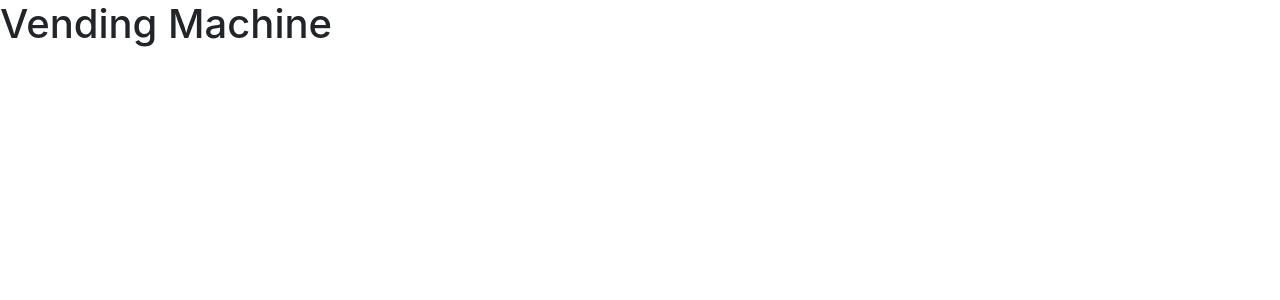
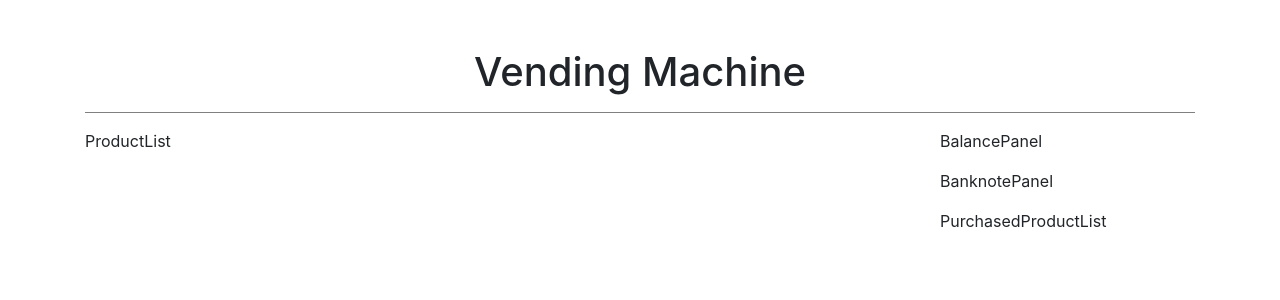
Before and after one commit to LieLust/vending-machine, a React (Create React App) app: page / in a window 1280 px wide. Shown: the top 300 px of the page. Built offline with nearby package versions, Linux system fonts and the light colour scheme.

Commit message:
init components, app and json data

```diff
--- a/src/App.js
+++ b/src/App.js
@@ -1,11 +1,39 @@
-import React from 'react'
+import React, { Component } from 'react'
 
-function App() {
-  return (
-    <div className='App'>
-      <h1>Vending Machine</h1>
-    </div>
-  )
+/* import Json */
+import products from './products'
+
+/* import components */
+import ProductList from './components/ProductList'
+import BalancePanel from './components/BalancePanel'
+import BanknotePanel from './components/BanknotePanel'
+import PurchasedProductList from './components/PurchasedProductList'
+
+class App extends Component {
+  state = {
+    products: products
+  }
+  render() {
+    return (
+      <div className='App container'>
+        <h1
+          className='text-center mt-5 pb-3 mb-3'
+          style={{ borderBottom: '1px solid grey' }}>
+          Vending Machine
+        </h1>
+        <div className='row'>
+          <div className='col-xs-7 col-sm-9'>
+            <ProductList />
+          </div>
+          <div className='col-xs-5 col-sm-3'>
+            <BalancePanel />
+            <BanknotePanel />
+            <PurchasedProductList />
+          </div>
+        </div>
+      </div>
+    )
+  }
 }
 
 export default App
--- /dev/null
+++ b/src/components/BalancePanel.js
@@ -0,0 +1,11 @@
+import React from 'react'
+
+const BalancePanel = () => {
+  return (
+    <div>
+      <p>BalancePanel</p>
+    </div>
+  )
+}
+
+export default BalancePanel
--- /dev/null
+++ b/src/components/BanknotePanel.js
@@ -0,0 +1,11 @@
+import React from 'react'
+
+const BanknotePanel = () => {
+  return (
+    <div>
+      <p>BanknotePanel</p>
+    </div>
+  )
+}
+
+export default BanknotePanel
--- /dev/null
+++ b/src/components/ProductList.js
@@ -0,0 +1,11 @@
+import React from 'react'
+
+const ProductList = () => {
+  return (
+    <div>
+      <p>ProductList</p>
+    </div>
+  )
+}
+
+export default ProductList
--- /dev/null
+++ b/src/components/PurchasedProductList.js
@@ -0,0 +1,11 @@
+import React from 'react'
+
+const PurchasedProductList = () => {
+  return (
+    <div>
+      <p>PurchasedProductList</p>
+    </div>
+  )
+}
+
+export default PurchasedProductList
--- /dev/null
+++ b/src/products.json
@@ -0,0 +1,74 @@
+[
+  {
+    "name": "Ristretto",
+    "price": 2,
+    "count": 1,
+    "image": "https://globalassets.starbucks.com/assets/2d1b432828cf4e6caeab205ce90da795.jpg"
+  },
+  {
+    "name": "Espresso Macchiato",
+    "price": 2.4,
+    "count": 5,
+    "image": "https://globalassets.starbucks.com/assets/9ec1c16a956143648a0406b6d6bbb532.jpg"
+  },
+  {
+    "name": "Espresso Con Panna",
+    "price": 2.5,
+    "count": 3,
+    "image": "https://globalassets.starbucks.com/assets/3b05f2d0c6e04ee98c85fb3d0ebe9ec4.jpg"
+  },
+  {
+    "name": "Ristretto Bianco",
+    "price": 3.5,
+    "count": 2,
+    "image": "https://globalassets.starbucks.com/assets/e6794a294cce4264890ab6f60fcca447.jpg"
+  },
+  {
+    "name": "Caffè Latte",
+    "price": 3.8,
+    "count": 1,
+    "image": "https://globalassets.starbucks.com/assets/932a37e967b94558b3da9e51fb07f99d.jpg"
+  },
+  {
+    "name": "Cappuccino",
+    "price": 3.9,
+    "count": 2,
+    "image": "https://globalassets.starbucks.com/assets/2237ef1d9dab486695b8e6269d41ab0a.jpg"
+  },
+  {
+    "name": "Caffè Mocha",
+    "price": 4.6,
+    "count": 1,
+    "image": "https://globalassets.starbucks.com/assets/a62bae33e2c94f82a2df64d1c5c86c17.jpg"
+  },
+  {
+    "name": "Mocha Blanc",
+    "price": 4.8,
+    "count": 2,
+    "image": "https://globalassets.starbucks.com/assets/65a17390467943bc99143508a44be6e9.jpg"
+  },
+  {
+    "name": "Caramel Macchiato",
+    "price": 4.8,
+    "count": 1,
+    "image": "https://globalassets.starbucks.com/assets/b7d9d46cdcda44ec9f4b38709a957bab.jpg"
+  },
+  {
+    "name": "Caffè Americano",
+    "price": 2.9,
+    "count": 1,
+    "image": "https://globalassets.starbucks.com/assets/67c30b9dacd4406db797b1690ac22475.jpg"
+  },
+  {
+    "name": "Café de la semaine",
+    "price": 3,
+    "count": 1,
+    "image": "https://globalassets.starbucks.com/assets/213463c5cc19440a9542a5aa602bcbc8.jpg"
+  },
+  {
+    "name": "Mocha glacé",
+    "price": 5,
+    "count": 1,
+    "image": "https://globalassets.starbucks.com/assets/b32ca2fb10c8451bbf17fe8bc406c86d.jpg"
+  }
+]
```
